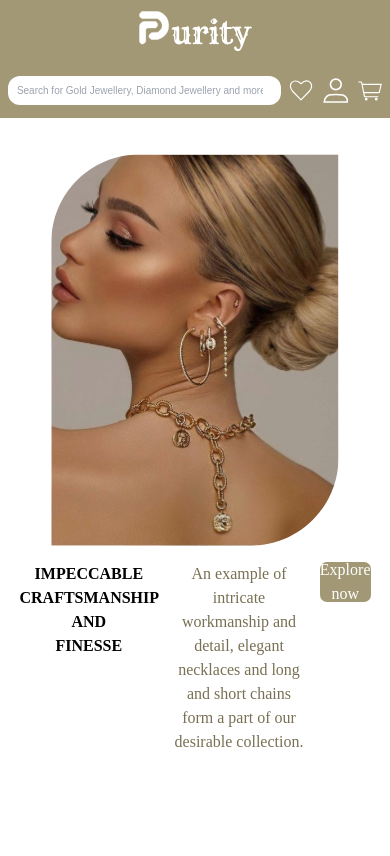
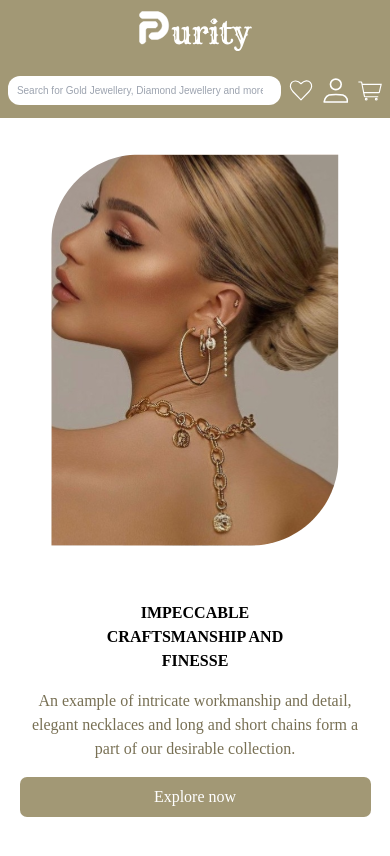
Before and after one commit to MuhammadRaedSiddiquie/assignment_5, a Next.js app: page / in a window 390 px wide. Built offline with nearby package versions, Linux system fonts and the light colour scheme; a web font is replaced by a local one.

Commit message:
Update page.tsx

```diff
--- a/src/app/page.tsx
+++ b/src/app/page.tsx
@@ -18,7 +18,7 @@ export default function Home() {
       </nav>
       <section className="w-full h-[86%] bg-[#ffffff] flex items-center justify-center ">
         <div className="lg:w-[85%] lg:h-[70%] flex lg:flex-nowrap lg:text-start sm:flex-wrap sm:h-[90%] sm:justify-center sm:gap-4 sm:text-center ">
-          <div className="lg:w-[67%] lg:h-[100%] bg-white flex lg:flex-col pr-36  lg:justify-between lg:gap-0 lg:order-1 sm:order-2 sm:w-[90%] sm:h-[45%] sm:pr-0 sm:justify-center sm:gap-4">
+          <div className="lg:w-[67%] lg:h-[100%] bg-white flex lg:flex-col pr-36  lg:justify-between lg:gap-0 lg:order-1 sm:order-2 sm:w-[90%] sm:h-[45%] sm:pr-0 sm:justify-center sm:gap-4 sm:flex-col">
             <h1 className="xxl:text-[54px] xl:text-[44px] text-black font-bold font-[libre]  xxl:leading-[78px] l:text-[33px] l:leading-[50px] xl:leading-[66px]">IMPECCABLE <br />
               CRAFTSMANSHIP AND <br />
               FINESSE
```
